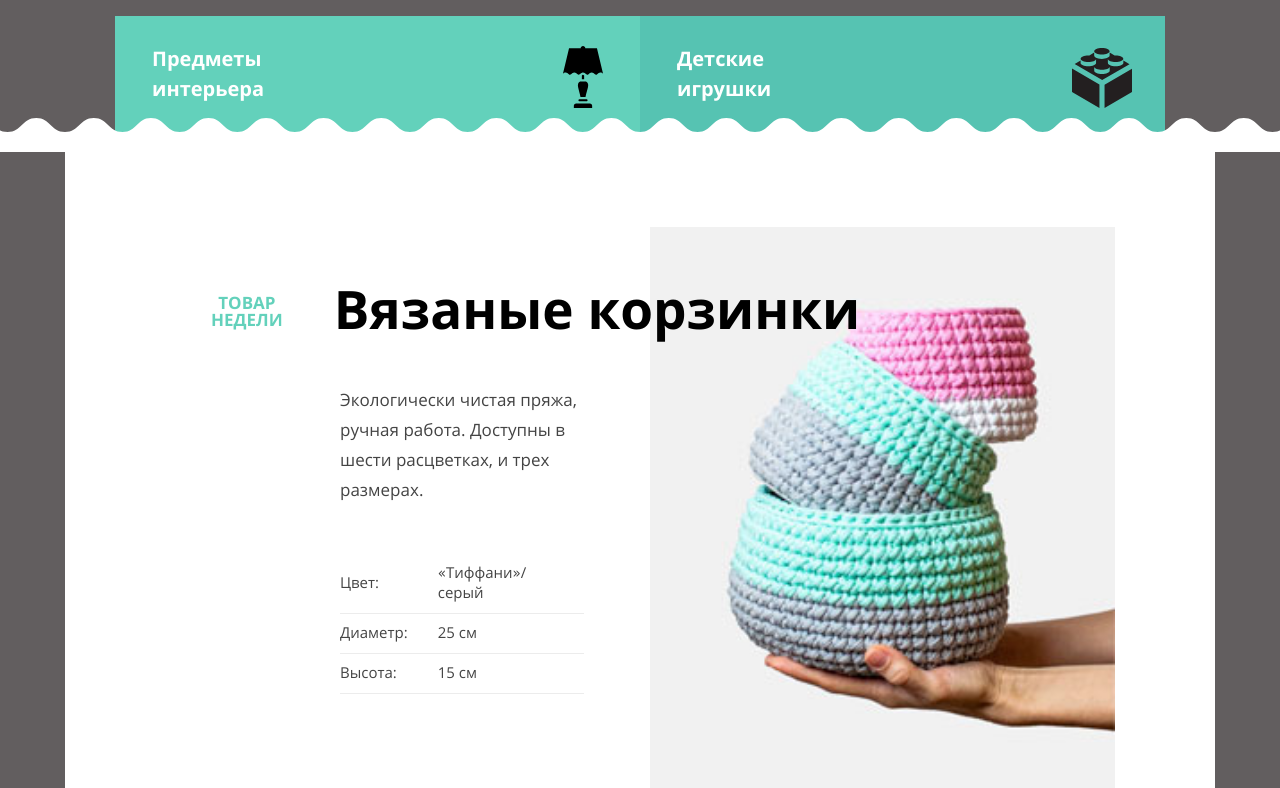
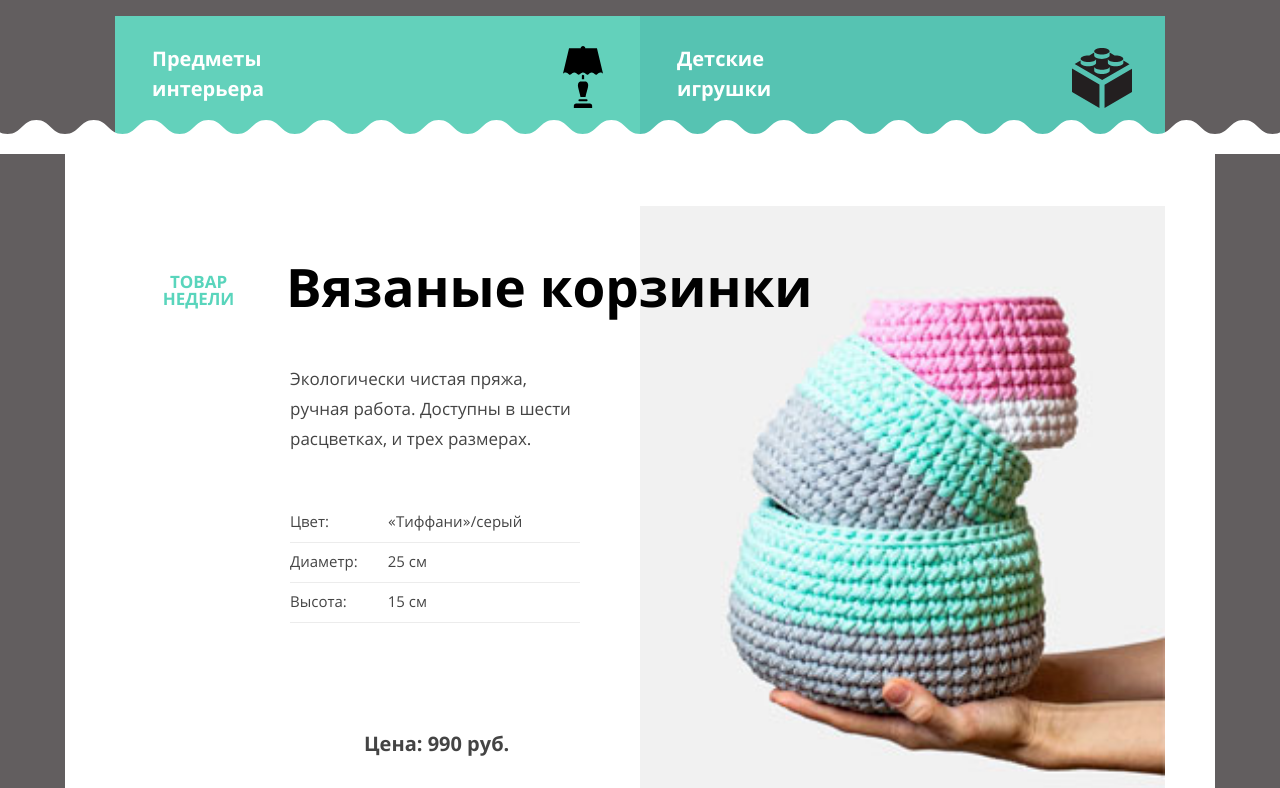
Before and after one commit to Redrica/123355-mishka, a website: page source/index.html in a window 1280 px wide. Shown: the part 700-1488 px from the top of the page. Drawn offline with nearby package versions, Linux system fonts and the light colour scheme; files that its build step writes are made by us from their sources; files whose address does not match are found by name.

Commit message:
Подровняла блоки на всех версиях

```diff
--- a/source/index.html
+++ b/source/index.html
@@ -115,6 +115,7 @@
 
   <section class="contacts">
     <div class="contacts__wrapper wrapper">
+      <div class="contacts__container">
         <h3 class="contacts__title">Контакты</h3>
         <div class="contacts__table">
           <div class="contacts__row">
@@ -136,6 +137,7 @@
           <!--<img class="contacts__image" src="img/map-tablet@1x.jpg" width="768" height="457">-->
         </div>
         <a class="contacts__write button" href="form.html">Напишите нам</a>
+      </div>
     </div>
   </section>
 
--- a/source/sass/blocks/about.scss
+++ b/source/sass/blocks/about.scss
@@ -5,26 +5,12 @@
   padding: 33px 30px 35px;
   background-color: $white;
 
-  @media (min-width: $width-tablet) {
-    position: relative;
-    z-index: 10;
-    padding: 67px 50px 55px;
-  }
-
-  @media (min-width: $width-desktop) {
-    padding: 83px 100px 61px;
-  }
-}
-
-.about .about__wrapper {
-  margin-top: -6px;
-
   @include tablet {
-    margin-top: -10px;
+    padding: 66px 50px 55px;
   }
 
   @include desktop {
-    margin-top: -25px;
+    padding: 81px 225px 61px;
   }
 }
 
@@ -36,15 +22,13 @@
   font-weight: bold;
   color: $black;
 
-  @media (min-width: $width-tablet) {
+  @include tablet {
     @include header-tablet;
-    margin: 0 0 20px -2px;
+    margin: 0 0 20px -4px;
   }
 
-  @media (min-width: $width-desktop) {
+  @include desktop {
     @include header-desktop;
-    margin-left: 175px;
-    margin-bottom: 19px;
   }
 }
 
@@ -53,14 +37,10 @@
   margin: 0;
   padding: 0;
 
-  @media (min-width: $width-tablet) {
+  @include tablet {
     display: flex;
     flex-wrap: wrap;
     justify-content: space-between;
-  }
-
-  @media (min-width: $width-desktop) {
-    margin: 0 175px;
   }
 }
 
--- a/source/sass/blocks/contacts.scss
+++ b/source/sass/blocks/contacts.scss
@@ -6,32 +6,49 @@
   background-color: $white;
 
   @media (min-width: $width-tablet) {
-    padding: 59px 0 58px;
+    padding: 82px 0 58px;
   }
 
   @media (min-width: $width-desktop) {
     position: relative;
     z-index: 20;
+    padding: 94px 50px 105px 225px;
+    min-height: 656px;
+  }
+}
+
+.contacts__container {
+  position: relative;
   display: flex;
   flex-direction: column;
   justify-content: space-between;
   align-items: flex-start;
+  width: 100%;
   // IE некорректно отображает флекс-элементы при задании минимальной высоты
   //min-height: 656px;
-    height: 656px;
-    padding: 94px 100px 105px 275px;
-  }
+
+  @include tablet {
+  align-items: stretch;
   }
 
-.contacts .contacts__wrapper {
-  margin-top: -6px;
+  &::before {
+    display: none;
 
     @include tablet {
-    margin-top: -10px;
+      position: absolute;
+      display: block;
+      content: url("../../img/icon-flag.svg");
+      position: absolute;
+      top: -17px;
+      right: 53px;
+      width: 47px;
+      height: 81px;
     }
 
     @include desktop {
-    margin-top: -38px;
+      top: 60px;
+      left: -112px;
+    }
   }
 }
 
@@ -45,34 +62,15 @@
 
   @include tablet {
     @include header-tablet;
+    width: 100%;
     position: relative;
-    margin: 0 50px 50px 46px;
+    margin: 0 50px 48px 46px;
   }
 
   @include desktop {
     @include header-desktop;
     width: 40%;
     margin: 70px 0 48px -4px;
-  }
-
-  &::after {
-    display: none;
-    position: absolute;
-
-    @media (min-width: $width-tablet) {
-      display: block;
-      content: url("../../img/icon-flag.svg");
-      position: absolute;
-      top: -14px;
-      right: 3px;
-      width: 47px;
-      height: 81px;
-    }
-
-    @media (min-width: $width-desktop) {
-      top: -9px;
-      left: -108px;
-    }
   }
 }
 
@@ -92,7 +90,7 @@
     order: 2;
     flex-basis: 40%;
     margin: 0;
-    //margin-top: 48px;
+    margin-bottom: 50px;
   }
 }
 
@@ -168,13 +166,9 @@
 
   @include desktop {
     position: absolute;
-    top: 93px;
-    right: 100px;
-    order: 1;
-    //flex-basis: 60%;
-    align-self: flex-end;
-    flex-shrink: 0;
-    width: 42%;
+    top: 0;
+    right: 0;
+    width: 60%;
     margin: 0;
     background-image: url("../img/map-desktop@1x.png");
   }
@@ -206,7 +200,8 @@
 
 .contacts__write {
   width: auto;
-  margin: 0 30px;
+  margin: 0 auto;
+  padding: 14px 53px;
 
   @media (min-width: $width-tablet) {
     width: 230px;
@@ -218,9 +213,6 @@
 
   @media (min-width: $width-desktop) {
     order: 3;
-    margin: auto 0 0 0;
-    flex-grow: 0;
-    // IE не принимает автоматический маргин при неявной высоте, требуется бОльший, чем 55px
-    //margin: 55px 0 0;
+    margin: 0;
   }
 }
--- a/source/sass/blocks/header.scss
+++ b/source/sass/blocks/header.scss
@@ -125,7 +125,7 @@
   }
 
   &--look-1 {
-    background: $turquoise url("../img/icon-interior.svg") no-repeat right 37px center;
+    background: $turquoise-light url("../img/icon-interior.svg") no-repeat right 37px center;
 
     &:hover {
       margin-top: -5px;
@@ -137,7 +137,7 @@
         top: -5px;
         margin-top: 0;
         padding: 23px 110px 40px 37px;
-        background-color: #59d5bc;
+        background-color: $turquoise;
       }
     }
 
@@ -165,7 +165,7 @@
         top: -5px;
         margin-top: 0;
         padding: 23px 110px 40px 37px;
-        background-color: #46c1ae;
+        background-color: $turquoise-dark;
       }
     }
 
--- a/source/sass/blocks/promo-goods.scss
+++ b/source/sass/blocks/promo-goods.scss
@@ -7,7 +7,7 @@
   &::before {
     @include tablet {
       position: absolute;
-      top: -14px;
+      top: -16px;
       left: 0;
       z-index: 50;
       content: "";
@@ -17,7 +17,7 @@
     }
 
     @include desktop {
-      top: -21px;
+      top: -19px;
       left: 0;
     }
   }
@@ -29,18 +29,18 @@
 
   @include tablet {
     position: relative;
-    z-index: 5;
-    padding: 57px 50px 60px 50px;
+    padding: 41px 50px 53px 50px;
   }
 
   @include desktop {
-    padding: 88px 100px 98px 275px;
+    padding: 67px 50px 73px;
   }
 }
 
 .promo-goods__container {
   @include tablet {
     position: relative;
+    width: 100%;
     min-height: 473px;
     display: flex;
     flex-direction: column;
@@ -51,6 +51,7 @@
   @include desktop {
     justify-content: flex-start;
     min-height: 636px;
+    padding-left: 175px;
   }
 }
 
@@ -65,13 +66,13 @@
     display: flex;
     flex-direction: row;
     width: 100%;
-    margin: 0 0 55px 0;
+    margin: 0 0 49px 0;
     justify-content: space-between;
-    align-items: flex-start;
+    align-items: center;
   }
 
   @include desktop {
-    margin: 53px 0 48px -155px;
+    margin: 52px 0 49px -175px;
   }
 }
 
@@ -86,15 +87,17 @@
 
   @include tablet {
     flex-shrink: 1;
-    margin: 12px 0 0;
+    margin: 0;
     padding: 0 8px;
     text-align: center;
-    vertical-align: bottom;
     line-height: 17px;
   }
 
   @include desktop {
-    margin: 14px 25px 0 0;
+    flex-shrink: 0;
+    width: 20%;
+    padding: 6px 25px 0 17px
+    //margin: 14px 25px 0 0;
   }
 }
 
@@ -116,7 +119,9 @@
 
   @include desktop {
     @include header-desktop;
-    margin: 0;
+    //flex-basis: 75%;
+    flex-grow: 0;
+    margin-left: -4px;
     order: 0;
   }
 }
@@ -129,7 +134,7 @@
 
   @include tablet {
     width: 50%;
-    margin: -7px 0 35px;
+    margin: 0 0 36px;
     padding-right: 43px;
     font-size: 17px;
     line-height: 30px;
@@ -139,7 +144,7 @@
   @include desktop {
     width: 40%;
     margin: 0 0 49px;
-    padding-right: 58px;
+    padding-right: 50px;
   }
 }
 
@@ -154,12 +159,12 @@
 
   @include tablet {
     width: auto;
-    margin: 3px 378px 55px 0;
+    margin-bottom: 55px;
   }
 
   @include desktop {
     //width: auto;
-    margin: 0 583px 109px 0;
+    margin: 0 0 109px 0;
   }
 }
 
@@ -205,7 +210,6 @@
 
   @media (min-width: $width-desktop) {
     top: 0;
-    width: 60%;
   }
 }
 
@@ -219,20 +223,22 @@
 
   @include tablet {
     font-size: 20px;
-    margin: 0 0 34px 72px;
-    align-self: flex-start;
+    margin: 0 0 35px 72px;
+  }
+
+  @include desktop {
+    margin-left: 74px;
   }
 }
 
 .promo-goods__button {
   @include tablet {
     width: auto;
-    margin: 0 378px 0 0;
-    padding: 14px 98px;
+    margin: 0;
+    padding: 14px 99px;
   }
 
-  @include desktop {
-    margin: 0 583px 0 0;
-    padding: 14px 99px;
-  }
+  //@include desktop {
+  //  padding: 14px 99px;
+  //}
 }
--- a/source/sass/blocks/reviews.scss
+++ b/source/sass/blocks/reviews.scss
@@ -5,19 +5,19 @@
   padding: 20px 30px 40px;
   background-color: $white;
 
-  @media (min-width: $width-tablet) {
+  @include tablet {
     display: flex;
     flex-direction: row;
     justify-content: space-between;
     align-content: flex-start;
     flex-wrap: wrap;
-    padding: 77px 50px 142px;
+    padding: 77px 50px 110px;
     background: $white url("../img/review@1x.jpg") no-repeat 0 0;
   }
 
-  @media (min-width: $width-desktop) {
-    padding: 72px 100px 200px 275px;
-    background: $white url("../img/review@1x.jpg") no-repeat 100px 0;
+  @include desktop {
+    padding: 72px 50px 161px 225px;
+    background-position: 50px 0;
   }
 }
 
--- a/source/sass/variables.scss
+++ b/source/sass/variables.scss
@@ -9,8 +9,14 @@ $gray-lightest: #f1f1f1;
 
 $black: #000000;
 
+// hover & active look-2
+$turquoise-dark: #46c1ae;
+// main look-2
 $turquoise-darker: #56c3b2;
-$turquoise: #63d1bb;
+// hover & active look-1
+$turquoise: #59d5bc;
+// main look-1
+$turquoise-light: #63d1bb;
 
 // My viewports
 $width-mobile: 320px;
```
Lines whose indentation alone changed are shown as unchanged.
